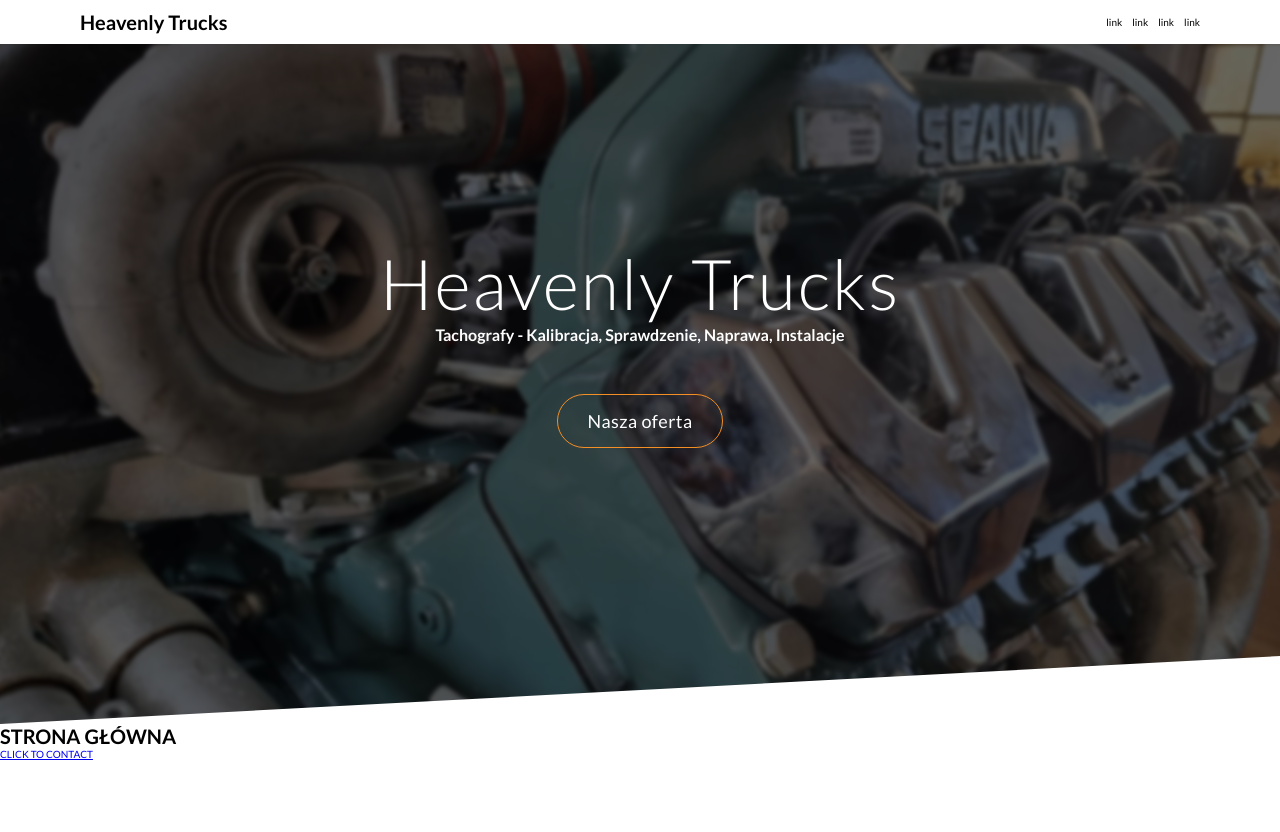
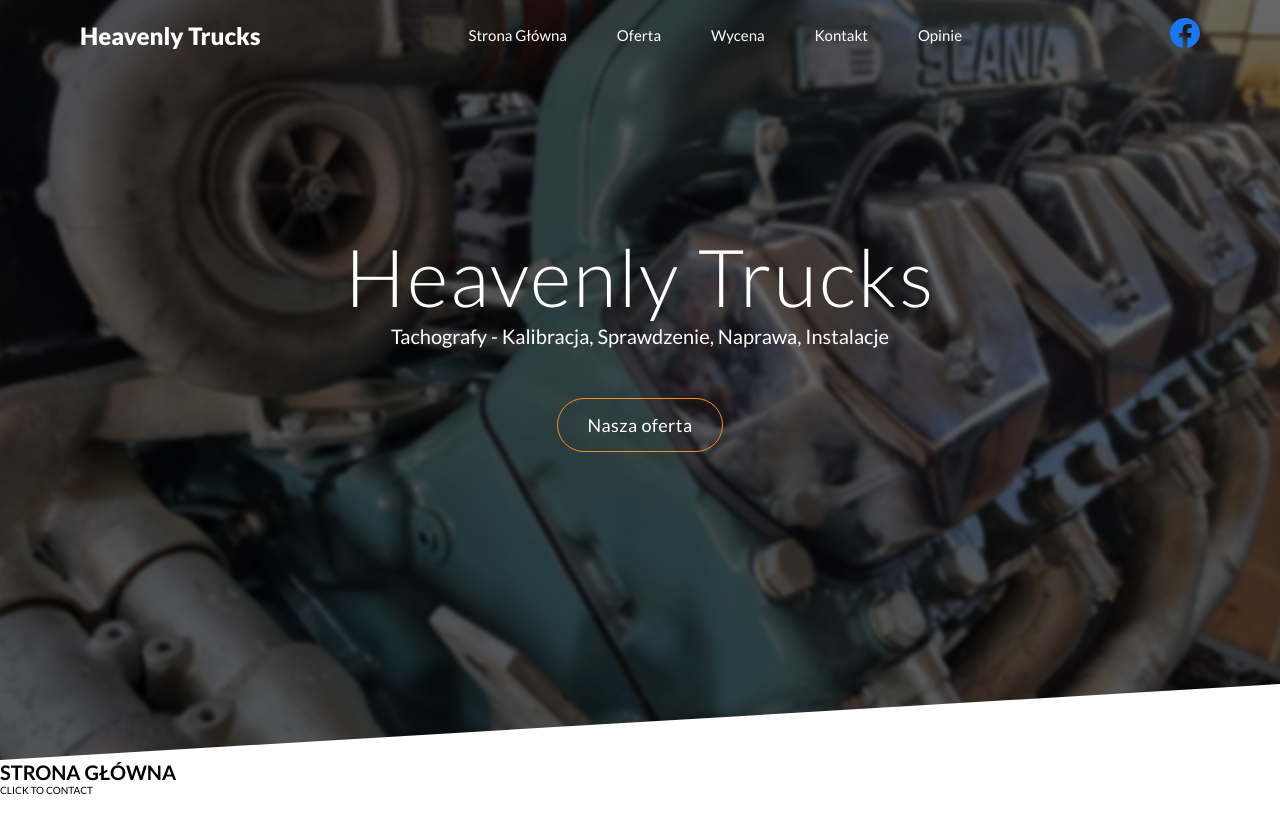
Before and after one commit to KacperKsiez/heavenly-trucks, a website built with webpack: page src/index.html in a window 1280 px wide. Shown: the top 832 px of the page. Built offline with nearby package versions, Linux system fonts and the light colour scheme.

Commit message:
header intersection observer and fb icon on it

```diff
--- a/src/index.html
+++ b/src/index.html
@@ -8,18 +8,27 @@
 	</head>
 	<body>
 		<header class="main-header">
-			<div class="logo">
+			<div class="main-header__logo">
 				<h1>Heavenly Trucks</h1>
 			</div>
 
 			<nav class="main-header__nav">
 				<ul class="main-header__list">
-					<li class="main-header__list-item"><a class="link main-header__list-link">link</a></li>
-					<li class="main-header__list-item"><a class="link main-header__list-link">link</a></li>
-					<li class="main-header__list-item"><a class="link main-header__list-link">link</a></li>
-					<li class="main-header__list-item"><a class="link main-header__list-link">link</a></li>
+					<li class="main-header__list-item"><a class="link main-header__list-link" href="#">Strona Główna</a></li>
+					<li class="main-header__list-item"><a class="link main-header__list-link" href="#">Oferta</a></li>
+					<li class="main-header__list-item"><a class="link main-header__list-link" href="#">Wycena</a></li>
+					<li class="main-header__list-item"><a class="link main-header__list-link" href="#">Kontakt</a></li>
+					<li class="main-header__list-item"><a class="link main-header__list-link" href="#">Opinie</a></li>
 				</ul>
 			</nav>
+
+			<a class="main-header__icon main-header__icon--fb" href="https://www.facebook.com/profile.php?id=100076033755745" target="_blank">
+				<svg xmlns="http://www.w3.org/2000/svg" width="30" height="30" fill="currentColor" class="bi bi-facebook" viewBox="0 0 16 16">
+					<path
+						d="M16 8.049c0-4.446-3.582-8.05-8-8.05C3.58 0-.002 3.603-.002 8.05c0 4.017 2.926 7.347 6.75 7.951v-5.625h-2.03V8.05H6.75V6.275c0-2.017 1.195-3.131 3.022-3.131.876 0 1.791.157 1.791.157v1.98h-1.009c-.993 0-1.303.621-1.303 1.258v1.51h2.218l-.354 2.326H9.25V16c3.824-.604 6.75-3.934 6.75-7.951z"
+					/>
+				</svg>
+			</a>
 		</header>
 
 		<section class="section-top">
@@ -33,6 +42,6 @@
 
 		<div class="header"></div>
 		<h1>STRONA GŁÓWNA</h1>
-		<a href="html/contact.html">CLICK TO CONTACT</a>
+		<div style="height: 100vh" href="html/contact.html">CLICK TO CONTACT</div>
 	</body>
 </html>
--- a/src/index.js
+++ b/src/index.js
@@ -1,9 +1,13 @@
 import './styles/main.scss';
 
-import { Splide } from '@splidejs/splide';
+// import { Splide } from '@splidejs/splide';
 
-new Splide('.splide', {
-	autoplay: true,
-	interval: 5000,
-	type: 'loop',
-}).mount();
+// new Splide('.splide', {
+// 	autoplay: true,
+// 	interval: 5000,
+// 	type: 'loop',
+// }).mount();
+
+import { NavSwitcher } from './scripts/navSwitch';
+
+new NavSwitcher().init();
--- /dev/null
+++ b/src/scripts/navSwitch.ts
@@ -0,0 +1,31 @@
+class NavSwitcher {
+	private headerDiv = document.querySelector('.main-header');
+	private sectionTopDiv = document.querySelector('.section-top');
+
+	constructor() {}
+
+	init() {
+		this.addObserver();
+	}
+
+	addObserver() {
+		const observer = new IntersectionObserver(
+			(elements) => {
+				const sectionTopDiv = elements[0];
+
+				if (!sectionTopDiv.isIntersecting) {
+					this.headerDiv.classList.add('main-header--scrolled');
+				} else {
+					this.headerDiv.classList.remove('main-header--scrolled');
+				}
+			},
+			{
+				threshold: 0.8,
+			}
+		);
+
+		observer.observe(this.sectionTopDiv);
+	}
+}
+
+export { NavSwitcher };
--- a/src/styles/base/_reset.scss
+++ b/src/styles/base/_reset.scss
@@ -9,3 +9,7 @@
 :root {
 	font-size: 62.5% !important;
 }
+
+body {
+	overflow-x: hidden;
+}
--- /dev/null
+++ b/src/styles/components/_link.scss
@@ -0,0 +1,4 @@
+.link {
+	text-decoration: none;
+	color: $colorFontPrimary;
+}
--- a/src/styles/layout/_header.scss
+++ b/src/styles/layout/_header.scss
@@ -1,18 +1,69 @@
 .main-header {
+	position: fixed;
+	top: 0;
+	left: 0;
+	width: 100vw;
+	height: 7rem;
+	z-index: 10;
+
 	display: flex;
 	align-items: center;
 	justify-content: space-between;
 
 	padding: 1rem clamp(2rem, 7vw, 8rem);
 
+	color: white;
+	transition: 0.3s;
+
+	&--scrolled {
+		background-color: white;
+		color: $colorFontPrimary;
+	}
+
 	&__list {
 		display: flex;
 		list-style-type: none;
-		gap: 1rem;
+		gap: 3rem;
 	}
 
 	&__logo {
-		font-size: 2.5rem;
-		font-weight: 100;
+		h1 {
+			font-weight: 900;
+			font-size: 2.4rem;
+		}
+	}
+
+	&__icon {
+		font-size: 2rem;
+		text-decoration: none;
+		color: white;
+		&--fb {
+			color: #1877f2;
+		}
+	}
+
+	&__list-item {
+		background: linear-gradient($colorPrimary, $colorPrimary) no-repeat;
+		background-size: 0 2px;
+		background-position: bottom;
+		transition: 0.2s;
+
+		&:hover,
+		&.active {
+			background: linear-gradient($colorPrimary, $colorPrimary) no-repeat;
+			background-size: 100% 2px;
+			background-position: bottom;
+		}
+	}
+
+	&__list-link {
+		padding: 0.5rem 1rem;
+		display: block;
+		color: white;
+		text-decoration: none;
+		font-size: 1.5rem;
+	}
+	&--scrolled &__list-link {
+		color: $colorFontPrimary;
 	}
 }
--- a/src/styles/layout/_section-top.scss
+++ b/src/styles/layout/_section-top.scss
@@ -1,6 +1,7 @@
 .section-top {
-	height: 85vh;
+	height: 95vh;
 	clip-path: polygon(0 0, 100% 0, 100% 90%, 0 100%);
+	width: 100vw;
 
 	&__content {
 		z-index: 1;
@@ -18,15 +19,16 @@
 
 	&__heading-1 {
 		font-weight: 300;
-		font-size: 7rem;
+		font-size: 8rem;
 		letter-spacing: 2px;
 
 		animation: toLeft 1s backwards 0.3s;
 	}
 
 	&__heading-2 {
-		font-size: 1.6rem;
+		font-size: 2rem;
 		margin-bottom: 5rem;
+		font-weight: 400;
 
 		animation: toRight 1s backwards 1.1s;
 	}
@@ -44,8 +46,9 @@
 		top: 0;
 		left: 0;
 		display: block;
+		height: 100%;
 		width: 100%;
-		height: auto;
+
 		object-fit: cover;
 		filter: brightness(40%) blur(2px);
 		transform: scale(1.04);
--- a/src/styles/main.scss
+++ b/src/styles/main.scss
@@ -13,7 +13,7 @@
 
 @import 'components/buttons';
 @import 'components/card';
-@import 'components/splide';
+// @import 'components/splide';
 
 @import 'pages/home';
 @import 'pages/contact';
```
Also changed, not shown: dist/bundle.js, dist/index.html, dist/main.css, src/contants/divNames.ts (added).
